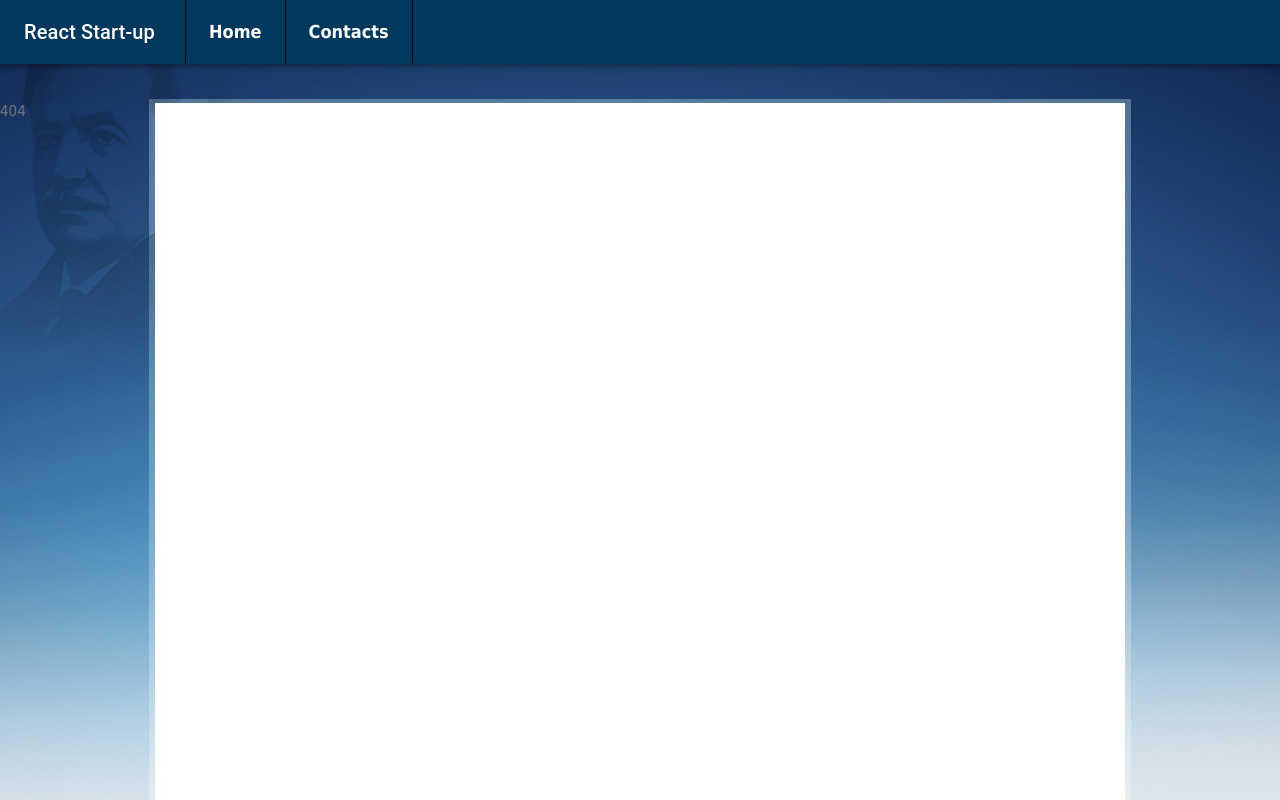
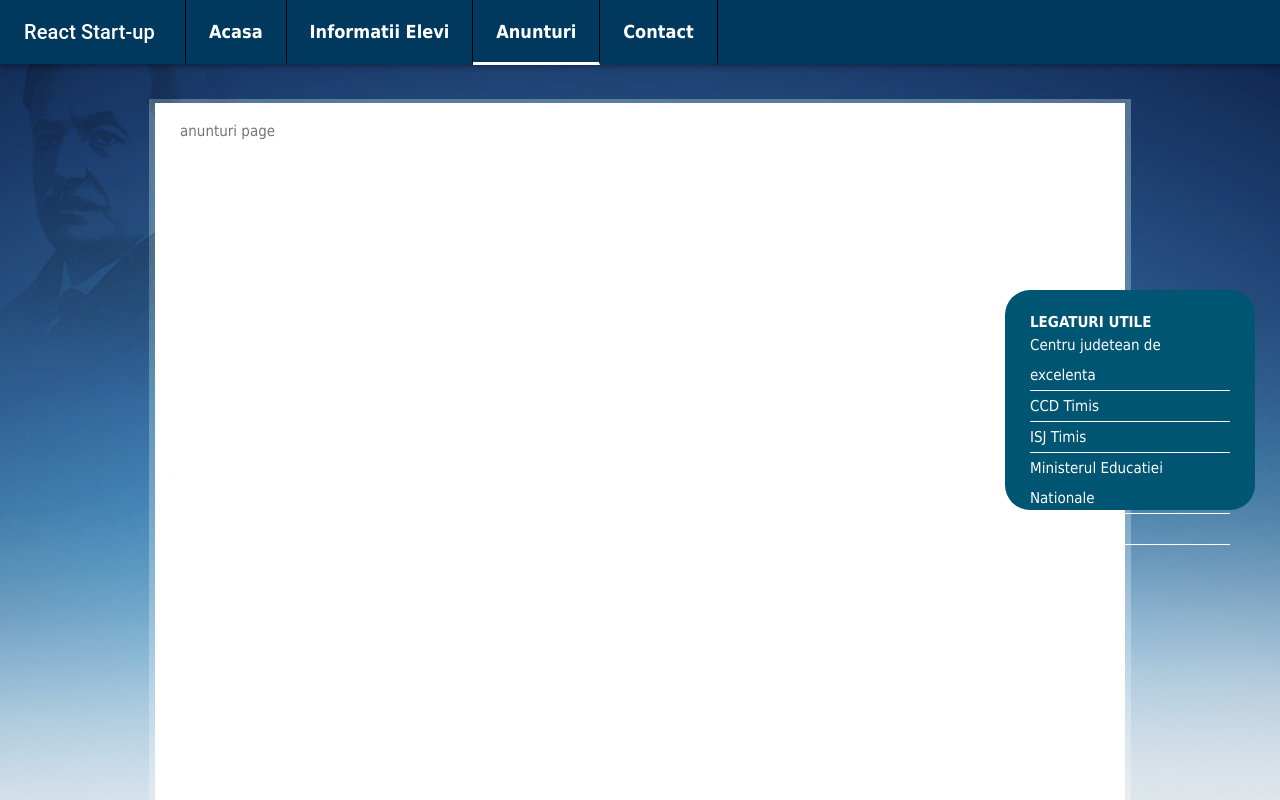
Before and after one commit to rtrufas/react-startup, a React (Create React App) app: page /anunturi in a window 1280 px wide. Before the commit this address had no page. Built offline with nearby package versions, Linux system fonts and the light colour scheme.

Commit message:
added anunturi and student info pages

```diff
--- a/src/App.js
+++ b/src/App.js
@@ -2,17 +2,23 @@ import React from "react";
 import { Switch, Route, Redirect } from "react-router-dom";
 import "./App.scss";
 import HeaderContainer from "./Components/Header/HeaderContainer";
+import SideContact from "./Components/SideContact/SideContact";
 import Home from "./Pages/Home/Home";
+import StudentInfo from "./Pages/StudentInfo/StudentInfo";
+import Anunturi from "./Pages/Anunturi/Anunturi";
 import Contacts from "./Pages/Contacts/Contacts";
 
 function App() {
   return (
     <>
       <HeaderContainer />
+      <SideContact />
       <Switch>
-        <Route exact path="/" render={() => <Redirect to="/home" />} />{" "}
-        <Route path="/home" component={Home} />
-        <Route path="/contacts" component={Contacts} />
+        <Route exact path="/" render={() => <Redirect to="/acasa" />} />{" "}
+        <Route path="/acasa" component={Home} />
+        <Route path="/informatii-elevi" component={StudentInfo} />
+        <Route path="/anunturi" component={Anunturi} />
+        <Route path="/contact" component={Contacts} />
         <Route path="*" render={() => <div> 404 </div>} />
       </Switch>{" "}
     </>
--- a/src/Components/Header/HeaderContainer.js
+++ b/src/Components/Header/HeaderContainer.js
@@ -10,12 +10,20 @@ class HeaderContainer extends Component {
       titleUrl: "/",
       links: [
         {
-          label: "Home",
-          url: "/Home"
+          label: "Acasa",
+          url: "/acasa"
         },
         {
-          label: "Contacts",
-          url: "/contacts"
+          label: "Informatii Elevi",
+          url: "/informatii-elevi"
+        },
+        {
+          label: "Anunturi",
+          url: "/anunturi"
+        },
+        {
+          label: "Contact",
+          url: "/contact"
         }
       ]
     };
--- /dev/null
+++ b/src/Components/SideContact/SideContact.jsx
@@ -0,0 +1,27 @@
+import React from "react";
+import "./SideContact.scss";
+
+export default class SideContact extends React.Component {
+  render() {
+    return (
+      <div className="side-contact">
+        <div className="title">Legaturi utile</div>
+        <a href="http://cjextm.ro/" className="row">
+          Centru judetean de excelenta
+        </a>
+        <a href="https://www.ccd-timis.ro/" className="row">
+          CCD Timis
+        </a>
+        <a href="http://www.isj.tm.edu.ro/" className="row">
+          ISJ Timis
+        </a>
+        <a href="https://www.edu.ro/" className="row">
+          Ministerul Educatiei Nationale
+        </a>
+        <a href="https://www.salvaticopiii.ro/" className="row">
+          Salvati Copiii
+        </a>
+      </div>
+    );
+  }
+}
--- /dev/null
+++ b/src/Components/SideContact/SideContact.scss
@@ -0,0 +1,24 @@
+.side-contact {
+  position: fixed;
+  width: 250px;
+  right: 25px;
+  top: 0;
+  bottom: 0;
+  margin: auto 0;
+  background-color: #005572;
+  height: 220px;
+  border-radius: 25px;
+  padding: 25px;
+  color: white;
+  .title {
+    font-weight: bold;
+    text-transform: uppercase;
+  }
+  .row {
+    display: block;
+    color: white;
+    text-decoration: none;
+    line-height: 30px;
+    border-bottom: 1px solid white;
+  }
+}
--- /dev/null
+++ b/src/Pages/Anunturi/Anunturi.jsx
@@ -0,0 +1,12 @@
+import React from "react";
+import "./Anunturi.scss";
+
+export default class Anunturi extends React.Component {
+  render() {
+    return (
+      <div className="anunturi-page">
+        <div>anunturi page</div>
+      </div>
+    );
+  }
+}
--- /dev/null
+++ b/src/Pages/Anunturi/Anunturi.scss
@@ -0,0 +1,6 @@
+.anunturi-page {
+  width: 960px;
+  margin: 0px auto;
+  height: 100%;
+  padding: 20px;
+}
--- a/src/Pages/Contacts/Contacts.jsx
+++ b/src/Pages/Contacts/Contacts.jsx
@@ -6,7 +6,10 @@ export default class Contacts extends React.Component {
     return (
       <div className="contacts-page">
         <div className="contacts-page__left">
-          <h1>Informatii Contact</h1>
+          <h1>
+            Pentru orice informatii solicitate va stam la dispozitie,
+            contactati-ne prin urmatoarele mijloace.
+          </h1>
           <ul>
             <li>
               <span>Str. Paunescu Podeanu Nr. 144 Timisoara, Romania</span>
--- /dev/null
+++ b/src/Pages/StudentInfo/StudentInfo.jsx
@@ -0,0 +1,15 @@
+import React from "react";
+import "./StudentInfo.scss";
+
+export default class StudentInfo extends React.Component {
+  render() {
+    return (
+      <div className="student-info-page">
+        <div>Orare</div>
+        <div>Biblioteca (cursuri sub format word sau QR code ?)</div>
+        <div>Planicarea tezelor</div>
+        <div>Cadre didactice/organigrama</div>
+      </div>
+    );
+  }
+}
--- /dev/null
+++ b/src/Pages/StudentInfo/StudentInfo.scss
@@ -0,0 +1,6 @@
+.student-info-page {
+  width: 960px;
+  margin: 0px auto;
+  height: 100%;
+  padding: 20px;
+}
```
